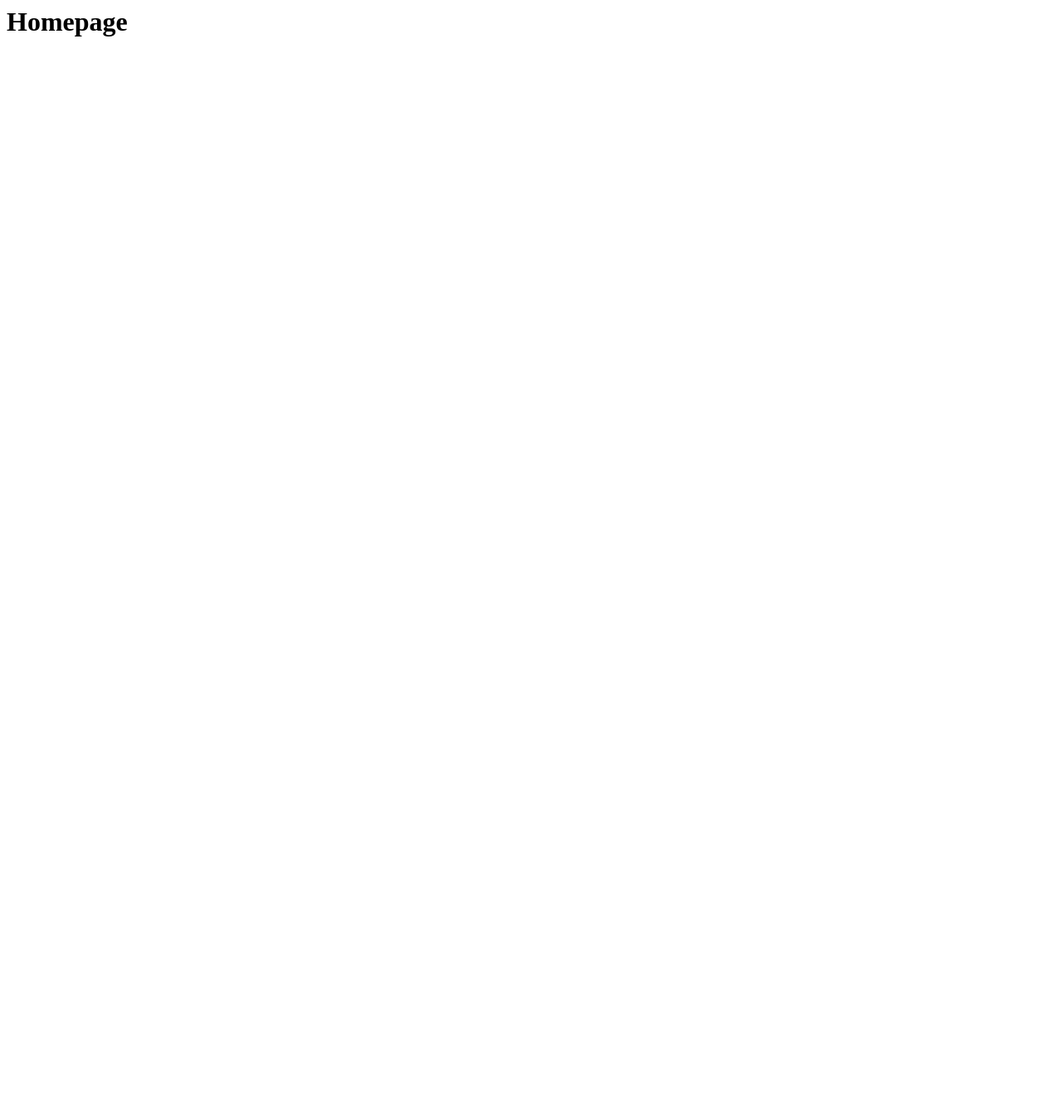
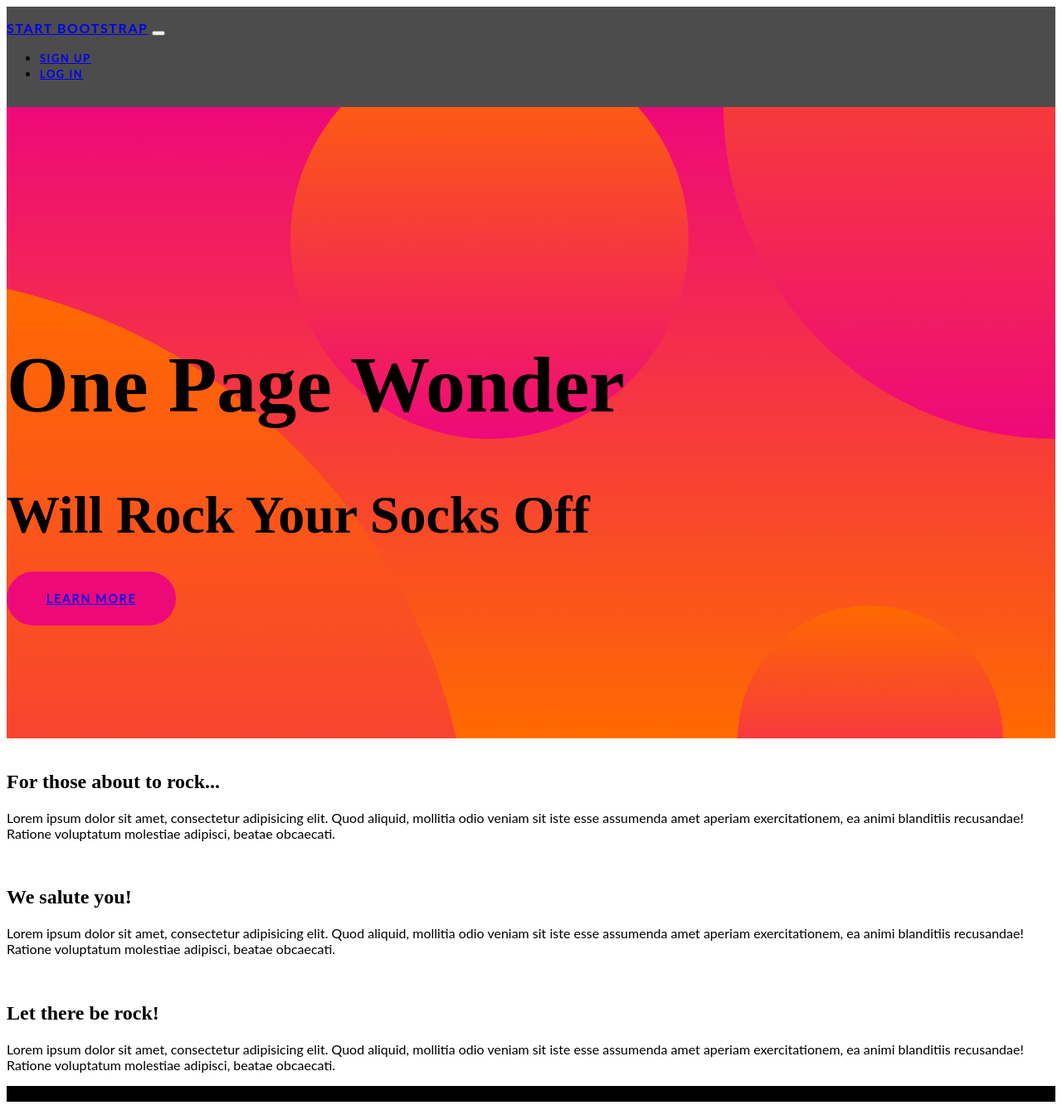
Before and after one commit to Here2Dance/HackGSU2020, a Django app: page / in a window 1280 px wide. Before the commit the page is almost empty. Shown: the whole page at 83% size. Before the commit the page ends 44 px from the top, so only its background shows below. Run offline with Django 3.2, Linux system fonts and the light colour scheme.

Commit message:
trying to get the css to work

```diff
--- a/HackGSU2020/mysite/pages/templates/home.html
+++ b/HackGSU2020/mysite/pages/templates/home.html
@@ -1 +1,117 @@
-<h1>Homepage</h1>
+{% load static %}
+<!DOCTYPE html>
+<html lang="en">
+
+<head>
+
+  <meta charset="utf-8">
+  <meta name="viewport" content="width=device-width, initial-scale=1, shrink-to-fit=no">
+  <meta name="description" content="">
+  <meta name="author" content="">
+
+  <title>One Page Wonder - Start Bootstrap Template</title>
+  <!-- Custom styles for this template -->
+  <link rel="stylesheet" type="text/css" href="{% static 'css\sitestyle.css' %}">
+
+</head>
+
+<body>
+  <!-- Navigation -->
+  <nav class="navbar navbar-expand-lg navbar-dark navbar-custom fixed-top">
+    <div class="container">
+      <a class="navbar-brand" href="#">Start Bootstrap</a>
+      <button class="navbar-toggler" type="button" data-toggle="collapse" data-target="#navbarResponsive" aria-controls="navbarResponsive" aria-expanded="false" aria-label="Toggle navigation">
+        <span class="navbar-toggler-icon"></span>
+      </button>
+      <div class="collapse navbar-collapse" id="navbarResponsive">
+        <ul class="navbar-nav ml-auto">
+          <li class="nav-item">
+            <a class="nav-link" href="#">Sign Up</a>
+          </li>
+          <li class="nav-item">
+            <a class="nav-link" href="#">Log In</a>
+          </li>
+        </ul>
+      </div>
+    </div>
+  </nav>
+
+  <header class="masthead text-center text-white">
+    <div class="masthead-content">
+      <div class="container">
+        <h1 class="masthead-heading mb-0">One Page Wonder</h1>
+        <h2 class="masthead-subheading mb-0">Will Rock Your Socks Off</h2>
+        <a href="#" class="btn btn-primary btn-xl rounded-pill mt-5">Learn More</a>
+      </div>
+    </div>
+    <div class="bg-circle-1 bg-circle"></div>
+    <div class="bg-circle-2 bg-circle"></div>
+    <div class="bg-circle-3 bg-circle"></div>
+    <div class="bg-circle-4 bg-circle"></div>
+  </header>
+
+  <section>
+    <div class="container">
+      <div class="row align-items-center">
+        <div class="col-lg-6 order-lg-2">
+          <div class="p-5">
+            <img class="img-fluid rounded-circle" src="" alt="">
+          </div>
+        </div>
+        <div class="col-lg-6 order-lg-1">
+          <div class="p-5">
+            <h2 class="display-4">For those about to rock...</h2>
+            <p>Lorem ipsum dolor sit amet, consectetur adipisicing elit. Quod aliquid, mollitia odio veniam sit iste esse assumenda amet aperiam exercitationem, ea animi blanditiis recusandae! Ratione voluptatum molestiae adipisci, beatae obcaecati.</p>
+          </div>
+        </div>
+      </div>
+    </div>
+  </section>
+
+  <section>
+    <div class="container">
+      <div class="row align-items-center">
+        <div class="col-lg-6">
+          <div class="p-5">
+            <img class="img-fluid rounded-circle" src="" alt="">
+          </div>
+        </div>
+        <div class="col-lg-6">
+          <div class="p-5">
+            <h2 class="display-4">We salute you!</h2>
+            <p>Lorem ipsum dolor sit amet, consectetur adipisicing elit. Quod aliquid, mollitia odio veniam sit iste esse assumenda amet aperiam exercitationem, ea animi blanditiis recusandae! Ratione voluptatum molestiae adipisci, beatae obcaecati.</p>
+          </div>
+        </div>
+      </div>
+    </div>
+  </section>
+
+  <section>
+    <div class="container">
+      <div class="row align-items-center">
+        <div class="col-lg-6 order-lg-2">
+          <div class="p-5">
+            <img class="img-fluid rounded-circle" src="" alt="">
+          </div>
+        </div>
+        <div class="col-lg-6 order-lg-1">
+          <div class="p-5">
+            <h2 class="display-4">Let there be rock!</h2>
+            <p>Lorem ipsum dolor sit amet, consectetur adipisicing elit. Quod aliquid, mollitia odio veniam sit iste esse assumenda amet aperiam exercitationem, ea animi blanditiis recusandae! Ratione voluptatum molestiae adipisci, beatae obcaecati.</p>
+          </div>
+        </div>
+      </div>
+    </div>
+  </section>
+
+  <!-- Footer -->
+  <footer class="py-5 bg-black">
+    <div class="container">
+      <p class="m-0 text-center text-white small">Copyright &copy; Your Website 2020</p>
+    </div>
+    <!-- /.container -->
+  </footer>
+
+</body>
+
+</html>
--- /dev/null
+++ b/HackGSU2020/mysite/pages/templates/signUpIn.html
@@ -0,0 +1 @@
+<h1>Sign Up/In<h1>
--- /dev/null
+++ b/HackGSU2020/mysite/static/css/sitestyle.css
@@ -0,0 +1,160 @@
+/*!
+ * Start Bootstrap - One Page Wonder v5.0.8 (https://startbootstrap.com/theme/one-page-wonder)
+ * Copyright 2013-2020 Start Bootstrap
+ * Licensed under MIT (https://github.com/StartBootstrap/startbootstrap-one-page-wonder/blob/master/LICENSE)
+ */
+
+ body {
+    font-family: 'Lato';
+  }
+
+  h1,
+  h2,
+  h3,
+  h4,
+  h5,
+  h6 {
+    font-family: 'Catamaran';
+    font-weight: 800 !important;
+  }
+
+  .btn-xl {
+    text-transform: uppercase;
+    padding: 1.5rem 3rem;
+    font-size: 0.9rem;
+    font-weight: 700;
+    letter-spacing: 0.1rem;
+  }
+
+  .bg-black {
+    background-color: #000 !important;
+  }
+
+  .rounded-pill {
+    border-radius: 5rem;
+  }
+
+  .navbar-custom {
+    padding-top: 1rem;
+    padding-bottom: 1rem;
+    background-color: rgba(0, 0, 0, 0.7);
+  }
+
+  .navbar-custom .navbar-brand {
+    text-transform: uppercase;
+    font-size: 1rem;
+    letter-spacing: 0.1rem;
+    font-weight: 700;
+  }
+
+  .navbar-custom .navbar-nav .nav-item .nav-link {
+    text-transform: uppercase;
+    font-size: 0.8rem;
+    font-weight: 700;
+    letter-spacing: 0.1rem;
+  }
+
+  header.masthead {
+    position: relative;
+    overflow: hidden;
+    padding-top: calc(7rem + 72px);
+    padding-bottom: 7rem;
+    background: linear-gradient(0deg, #ff6a00 0%, #ee0979 100%);
+    background-repeat: no-repeat;
+    background-position: center center;
+    background-attachment: scroll;
+    background-size: cover;
+  }
+
+  header.masthead .masthead-content {
+    z-index: 1;
+    position: relative;
+  }
+
+  header.masthead .masthead-content .masthead-heading {
+    font-size: 4rem;
+  }
+
+  header.masthead .masthead-content .masthead-subheading {
+    font-size: 2rem;
+  }
+
+  header.masthead .bg-circle {
+    z-index: 0;
+    position: absolute;
+    border-radius: 100%;
+    background: linear-gradient(0deg, #ee0979 0%, #ff6a00 100%);
+  }
+
+  header.masthead .bg-circle-1 {
+    height: 90rem;
+    width: 90rem;
+    bottom: -55rem;
+    left: -55rem;
+  }
+
+  header.masthead .bg-circle-2 {
+    height: 50rem;
+    width: 50rem;
+    top: -25rem;
+    right: -25rem;
+  }
+
+  header.masthead .bg-circle-3 {
+    height: 20rem;
+    width: 20rem;
+    bottom: -10rem;
+    right: 5%;
+  }
+
+  header.masthead .bg-circle-4 {
+    height: 30rem;
+    width: 30rem;
+    top: -5rem;
+    right: 35%;
+  }
+
+  @media (min-width: 992px) {
+    header.masthead {
+      padding-top: calc(10rem + 55px);
+      padding-bottom: 10rem;
+    }
+    header.masthead .masthead-content .masthead-heading {
+      font-size: 6rem;
+    }
+    header.masthead .masthead-content .masthead-subheading {
+      font-size: 4rem;
+    }
+  }
+
+  .bg-primary {
+    background-color: #ee0979 !important;
+  }
+
+  .btn-primary {
+    background-color: #ee0979;
+    border-color: #ee0979;
+  }
+
+  .btn-primary:active, .btn-primary:focus, .btn-primary:hover {
+    background-color: #bd0760 !important;
+    border-color: #bd0760 !important;
+  }
+
+  .btn-primary:focus {
+    box-shadow: 0 0 0 0.2rem rgba(238, 9, 121, 0.5);
+  }
+
+  .btn-secondary {
+    background-color: #ff6a00;
+    border-color: #ff6a00;
+  }
+
+  .btn-secondary:active, .btn-secondary:focus, .btn-secondary:hover {
+    background-color: #cc5500 !important;
+    border-color: #cc5500 !important;
+  }
+
+  .btn-secondary:focus {
+    box-shadow: 0 0 0 0.2rem rgba(255, 106, 0, 0.5);
+  }
```
Also changed, not shown: HackGSU2020/mysite/mysite/settings.py (+5 -2 lines).
